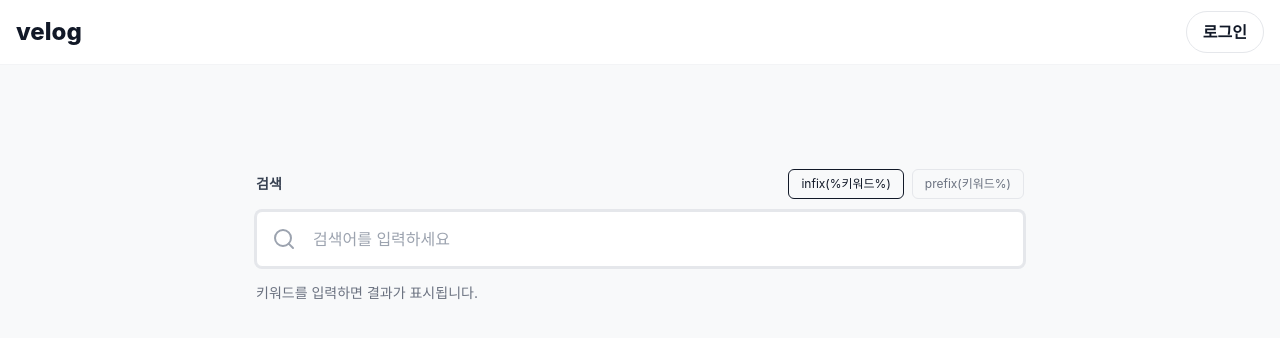
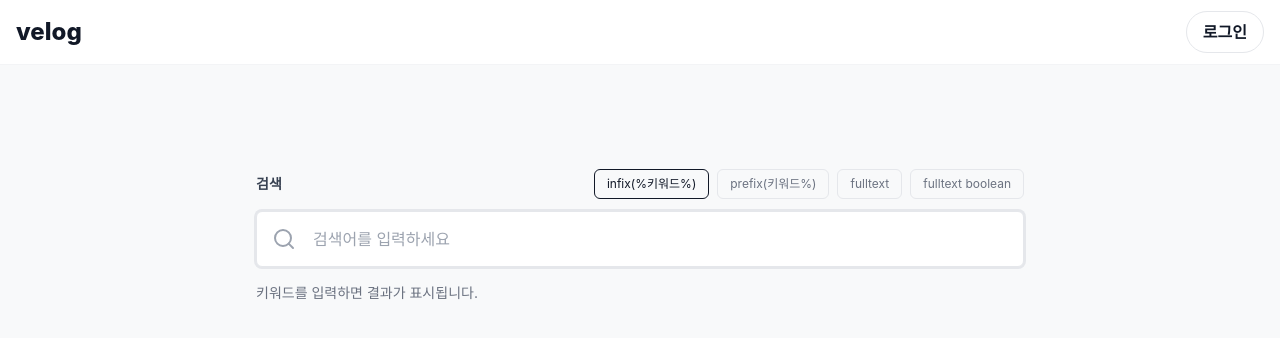
Before and after one commit to while-true-study/weblog, a React (Vite) app in the folder FE/: page /search in a window 1280 px wide. Shown: the top 338 px of the page. Built offline with nearby package versions, Linux system fonts and the light colour scheme.

Commit message:
feat(search): fix frontend search page to backend API

```diff
--- a/FE/pages/SearchPage.tsx
+++ b/FE/pages/SearchPage.tsx
@@ -1,7 +1,7 @@
 import React, { useEffect, useMemo, useRef, useState } from "react";
 import { Link, useSearchParams } from "react-router-dom";
 import Layout from "../components/Layout";
-import { postApi } from "../services/api"; // postApi에 searchPosts 메서드 추가할 예정
+import { postApi } from "../services/api";
 
 const PAGE_SIZE = 20;
 const DEBOUNCE_MS = 250;
@@ -36,11 +36,22 @@ type PostSummary = {
   viewCount?: number;
 };
 
+type SearchStrategy = "infix" | "prefix" | "fulltext" | "fulltextBoolean";
+
 const SearchPage: React.FC = () => {
   const [params, setParams] = useSearchParams();
 
   const initialQ = useMemo(() => params.get("q") ?? "", [params]);
+  const initialStrategy = useMemo<SearchStrategy>(() => {
+    const m = params.get("m");
+    if (m === "prefix") return "prefix";
+    if (m === "fulltext") return "fulltext";
+    if (m === "fulltextBoolean") return "fulltextBoolean";
+    return "infix";
+  }, [params]);
+
   const [q, setQ] = useState(initialQ);
+  const [strategy, setStrategy] = useState<SearchStrategy>(initialStrategy);
 
   const [items, setItems] = useState<PostSummary[]>([]);
   const [loading, setLoading] = useState(false);
@@ -49,9 +60,6 @@ const SearchPage: React.FC = () => {
 
   const [offset, setOffset] = useState(0);
   const [hasNext, setHasNext] = useState(false);
-
-  // prefix/infix 선택(기본은 infix로)
-  const [mode, setMode] = useState<"infix" | "prefix">("infix");
 
   const inputRef = useRef<HTMLInputElement | null>(null);
   const sentinelRef = useRef<HTMLDivElement | null>(null);
@@ -65,17 +73,42 @@ const SearchPage: React.FC = () => {
   }, [initialQ]);
 
   useEffect(() => {
+    setStrategy(initialStrategy);
+  }, [initialStrategy]);
+
+  useEffect(() => {
     inputRef.current?.focus();
   }, []);
+
+  const callSearchApi = async (
+    selectedStrategy: SearchStrategy,
+    payload: { keyword: string; offset: number; limit: number },
+    config?: { signal?: AbortSignal },
+  ) => {
+    switch (selectedStrategy) {
+      case "prefix":
+        return postApi.searchPostsPrefix(payload, config);
+      case "fulltext":
+        return postApi.searchPostsFulltext(payload, config);
+      case "fulltextBoolean":
+        return postApi.searchPostsFulltextBoolean(payload, config);
+      case "infix":
+      default:
+        return postApi.searchPostsInfix(payload, config);
+    }
+  };
 
   // 검색 실행 함수
   const fetchSearch = async (
     keyword: string,
     nextOffset: number,
     append: boolean,
+    selectedStrategy: SearchStrategy,
   ) => {
     const safeKeyword = keyword.trim();
+
     if (!safeKeyword) {
+      abortRef.current?.abort();
       setItems([]);
       setOffset(0);
       setHasNext(false);
@@ -96,14 +129,12 @@ const SearchPage: React.FC = () => {
 
       setError(null);
 
-      // postApi.searchPosts가 axios 기반이면 signal 전달은 axios 버전에 따라 다릅니다.
-      // axios 1.x는 { signal } 지원합니다.
-      const res = await postApi.searchPosts(
+      const res = await callSearchApi(
+        selectedStrategy,
         {
           keyword: safeKeyword,
           offset: nextOffset,
           limit: PAGE_SIZE,
-          mode, // "infix" | "prefix"
         },
         { signal: controller.signal },
       );
@@ -132,31 +163,27 @@ const SearchPage: React.FC = () => {
     }
   };
 
-  // velog 느낌: 타이핑 멈추면 자동 검색 + URL q 갱신(replace)
+  // 타이핑 멈추면 자동 검색 + URL q/m 갱신(replace)
   useEffect(() => {
     const keyword = q.trim();
 
-    // URL도 같이 동기화(히스토리 쌓이지 않게 replace)
     if (!keyword) {
       setParams({}, { replace: true });
-      // 입력 비면 결과도 초기화
       setItems([]);
       setOffset(0);
       setHasNext(false);
       setError(null);
       return;
-    } else {
-      setParams({ q: keyword }, { replace: true });
     }
 
-    // 디바운스 후 첫 페이지 검색
+    setParams({ q: keyword, m: strategy }, { replace: true });
+
     const t = window.setTimeout(() => {
-      fetchSearch(keyword, 0, false);
+      fetchSearch(keyword, 0, false, strategy);
     }, DEBOUNCE_MS);
 
     return () => window.clearTimeout(t);
-    // mode 바꾸면 같은 키워드로 다시 검색
-  }, [q, mode, setParams]);
+  }, [q, strategy, setParams]);
 
   // 무한 스크롤: sentinel이 보이면 다음 페이지 요청
   useEffect(() => {
@@ -173,14 +200,21 @@ const SearchPage: React.FC = () => {
         const keyword = q.trim();
         if (!keyword) return;
 
-        fetchSearch(keyword, offset, true);
+        fetchSearch(keyword, offset, true, strategy);
       },
       { root: null, rootMargin: "400px", threshold: 0 },
     );
 
     io.observe(el);
     return () => io.disconnect();
-  }, [q, offset, hasNext, loading, loadingMore]);
+  }, [q, offset, hasNext, loading, loadingMore, strategy]);
+
+  const strategyLabelMap: Record<SearchStrategy, string> = {
+    infix: "infix(%키워드%)",
+    prefix: "prefix(키워드%)",
+    fulltext: "fulltext(natural)",
+    fulltextBoolean: "fulltext(boolean)",
+  };
 
   return (
     <Layout>
@@ -189,31 +223,58 @@ const SearchPage: React.FC = () => {
           <div className="flex items-center justify-between gap-3 mb-3">
             <div className="text-sm text-gray-700 font-semibold">검색</div>
 
-            {/* prefix/infix 토글(실험용) */}
-            <div className="flex items-center gap-2">
+            {/* 실험용 전략 토글 */}
+            <div className="flex flex-wrap items-center gap-2">
               <button
                 type="button"
-                onClick={() => setMode("infix")}
+                onClick={() => setStrategy("infix")}
                 className={[
                   "px-3 py-1.5 rounded-md text-xs border",
-                  mode === "infix"
+                  strategy === "infix"
                     ? "border-gray-900 text-gray-900"
                     : "border-gray-200 text-gray-500 hover:text-gray-700",
                 ].join(" ")}
               >
                 infix(%키워드%)
               </button>
+
               <button
                 type="button"
-                onClick={() => setMode("prefix")}
+                onClick={() => setStrategy("prefix")}
                 className={[
                   "px-3 py-1.5 rounded-md text-xs border",
-                  mode === "prefix"
+                  strategy === "prefix"
                     ? "border-gray-900 text-gray-900"
                     : "border-gray-200 text-gray-500 hover:text-gray-700",
                 ].join(" ")}
               >
                 prefix(키워드%)
+              </button>
+
+              <button
+                type="button"
+                onClick={() => setStrategy("fulltext")}
+                className={[
+                  "px-3 py-1.5 rounded-md text-xs border",
+                  strategy === "fulltext"
+                    ? "border-gray-900 text-gray-900"
+                    : "border-gray-200 text-gray-500 hover:text-gray-700",
+                ].join(" ")}
+              >
+                fulltext
+              </button>
+
+              <button
+                type="button"
+                onClick={() => setStrategy("fulltextBoolean")}
+                className={[
+                  "px-3 py-1.5 rounded-md text-xs border",
+                  strategy === "fulltextBoolean"
+                    ? "border-gray-900 text-gray-900"
+                    : "border-gray-200 text-gray-500 hover:text-gray-700",
+                ].join(" ")}
+              >
+                fulltext boolean
               </button>
             </div>
           </div>
@@ -239,6 +300,7 @@ const SearchPage: React.FC = () => {
               <div>
                 <span className="font-medium text-gray-700">“{q.trim()}”</span>
                 <span className="ml-2">
+                  [{strategyLabelMap[strategy]}]{" "}
                   {loading ? "검색 중..." : `${items.length}개 로드됨`}
                 </span>
               </div>
@@ -288,6 +350,7 @@ const SearchPage: React.FC = () => {
                 더 불러오는 중...
               </div>
             )}
+
             {!loading &&
               !loadingMore &&
               q.trim() &&
--- a/FE/services/api.ts
+++ b/FE/services/api.ts
@@ -13,6 +13,16 @@ import {
   Comment,
   Category,
 } from "../types";
+
+type SearchPostsParams = {
+  keyword: string;
+  offset: number;
+  limit: number;
+};
+
+type LegacySearchPostsParams = SearchPostsParams & {
+  mode?: "infix" | "prefix";
+};
 
 // Auth Services
 export const authApi = {
@@ -78,17 +88,32 @@ export const postApi = {
     );
   },
 
-  searchPosts: (
-    params: {
-      keyword: string;
-      offset: number;
-      limit: number;
-      mode?: "infix" | "prefix";
-    },
-    config?: any,
-  ) => apiClient.get("/search/posts", { params, ...config }),
+  // ===== 검색 API (경로 기반) =====
+  searchPostsInfix: (params: SearchPostsParams, config?: any) =>
+    apiClient.get("/search/posts/infix", { params, ...config }),
+
+  searchPostsPrefix: (params: SearchPostsParams, config?: any) =>
+    apiClient.get("/search/posts/prefix", { params, ...config }),
+
+  searchPostsFulltext: (params: SearchPostsParams, config?: any) =>
+    apiClient.get("/search/posts/fulltext", { params, ...config }),
+
+  searchPostsFulltextBoolean: (params: SearchPostsParams, config?: any) =>
+    apiClient.get("/search/posts/fulltext-boolean", { params, ...config }),
+
+  // ===== 기존 호환용 (mode 기반) =====
+  // 기존 코드가 남아있어도 바로 안 깨지게 유지
+  searchPosts: (params: LegacySearchPostsParams, config?: any) => {
+    const { mode = "infix", ...rest } = params;
+
+    if (mode === "prefix") {
+      return apiClient.get("/search/posts/prefix", { params: rest, ...config });
+    }
+
+    // 기본은 infix
+    return apiClient.get("/search/posts/infix", { params: rest, ...config });
+  },
 };
-
 // Comment Services
 export const commentApi = {
   getList: async (postId: number) => {
```
